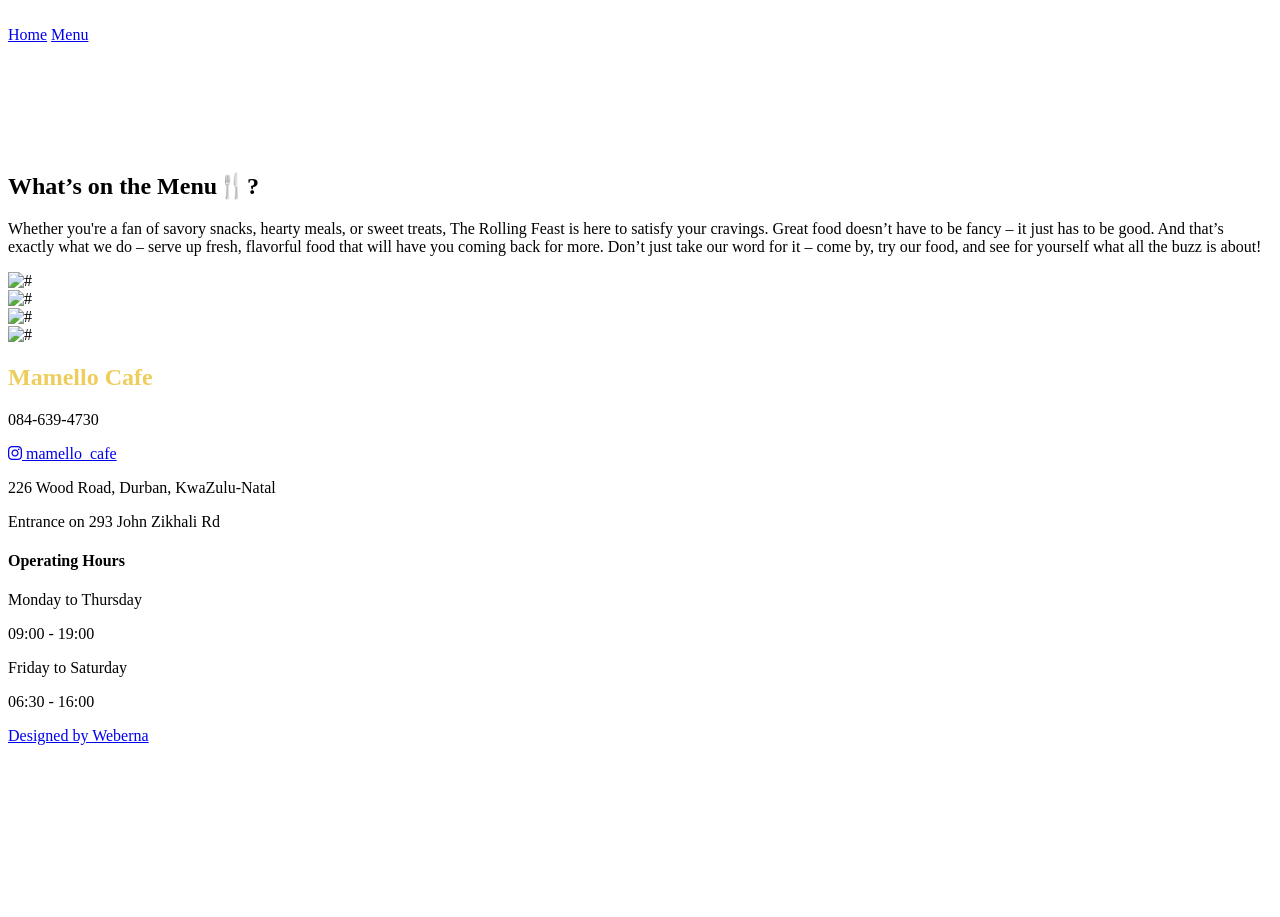
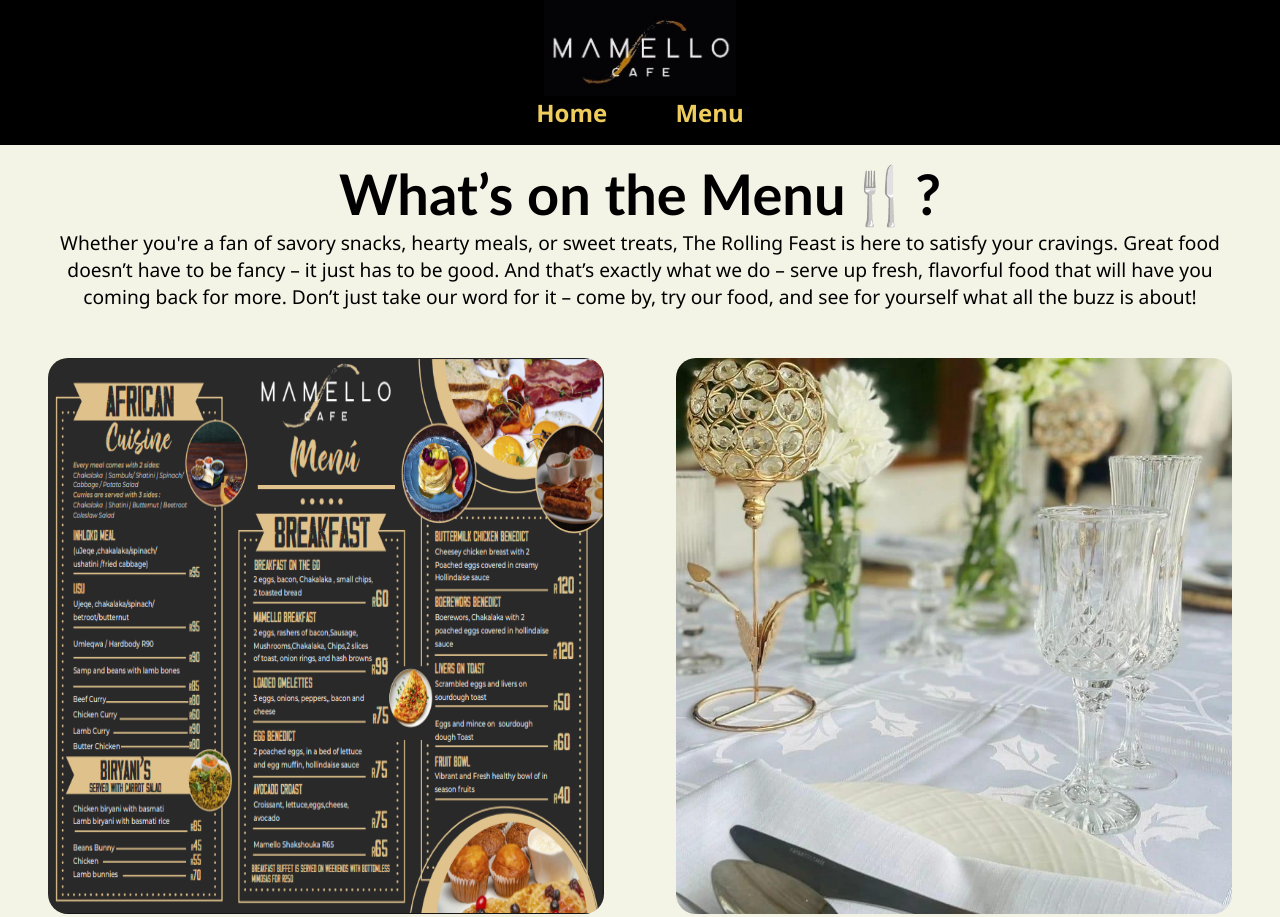
Before and after one commit to Weberna24/Mamello, a plain HTML site: page menu.html in a window 1280 px wide. Shown: the top 917 px of the page. Before the commit the page ends 800 px from the top, so only its background shows below. Drawn offline with Linux system fonts and the light colour scheme; files that its build step writes are made by us from their sources; the site is published under a folder, as on GitHub Pages, so addresses that start at the root find nothing.

Commit message:
Update menu.html

```diff
--- a/menu.html
+++ b/menu.html
@@ -4,16 +4,16 @@
     <meta charset="UTF-8">
     <meta http-equiv="X-UA-Compatible" content="IE=edge">
     <meta name="viewport" content="width=device-width, initial-scale=1.0">
-    <link rel="stylesheet" href="/Mamello/style/style.css">
+    <link rel="stylesheet" href="style.css">
     <link rel="stylesheet" href="https://use.fontawesome.com/releases/v5.14.0/css/all.css" integrity="sha384-HzLeBuhoNPvSl5KYnjx0BT+WB0QEEqLprO+NBkkk5gbc67FTaL7XIGa2w1L0Xbgc" crossorigin="anonymous">
     <link rel="stylesheet" href="https://cdnjs.cloudflare.com/ajax/libs/font-awesome/6.7.2/css/all.min.css" integrity="sha512-Evv84Mr4kqVGRNSgIGL/F/aIDqQb7xQ2vcrdIwxfjThSH8CSR7PBEakCr51Ck+w+/U6swU2Im1vVX0SVk9ABhg==" crossorigin="anonymous" referrerpolicy="no-referrer" />
-    <title>Demo</title>
+    <title>Mamello Cafe</title>
 </head>
 <body>
     <div class="header">
         <nav class="navbar">
-            <a href="/Mamello/index.html" class="navbar-logo">
-                <img src="/Mamello/images/mamello15.jpg" alt="">
+            <a href="index.html" class="navbar-logo">
+                <img src="images/mamello15.jpg" alt="">
             </a>
             <div class="navbar-toggle" id="menu-bar">
                 <span class="bar"></span>
@@ -21,8 +21,8 @@
                 <span class="bar"></span>
             </div>
             <div class="navbar-menu">
-                <a href="/Mamello/index.html" class="navbar-links">Home</a>
-                <a href="/Mamello/menu.html" class="navbar-links">Menu</a>
+                <a href="index.html" class="navbar-links">Home</a>
+                <a href="menu.html" class="navbar-links">Menu</a>
             </div>
         </nav>
     </div>
@@ -36,16 +36,16 @@
             </div>
             <div class="project-box">
                 <div class="project-context">
-                    <img src="/Mamello/images/menu1.png" alt="#">
+                    <img src="images/menu1.png" alt="#">
                 </div>
                 <div class="project-context">
-                    <img src="/Mamello/images/mamello53.jpg" alt="#">
+                    <img src="images/mamello53.jpg" alt="#">
                 </div>
                 <div class="project-context">
-                    <img src="/Mamello/images/menu2.png" alt="#">
+                    <img src="images/menu2.png" alt="#">
                 </div>
                 <div class="project-context">
-                    <img src="/Mamello/images/mamello52.jpg" alt="#">
+                    <img src="images/mamello52.jpg" alt="#">
                 </div>
             </div>
         </div>
@@ -69,6 +69,6 @@
         </div>
         <a href="https://www.instagram.com/_weberna_?igsh=MWl5M2l0ZDY4bTFkOA==">Designed by Weberna</a>
     </div>
-    <script src="/Food_Wagen/component/component.js"></script>
+    <script src="component.js"></script>
 </body>
 </html>
```
